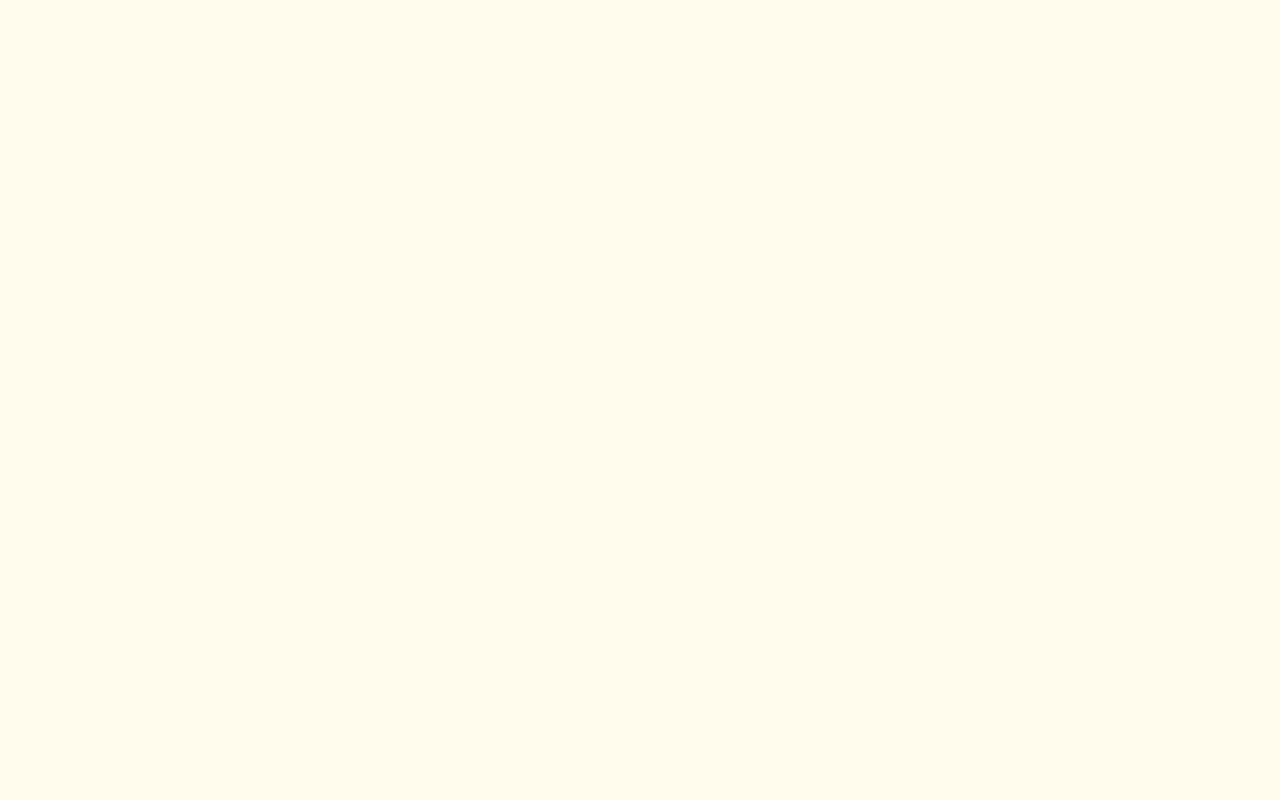
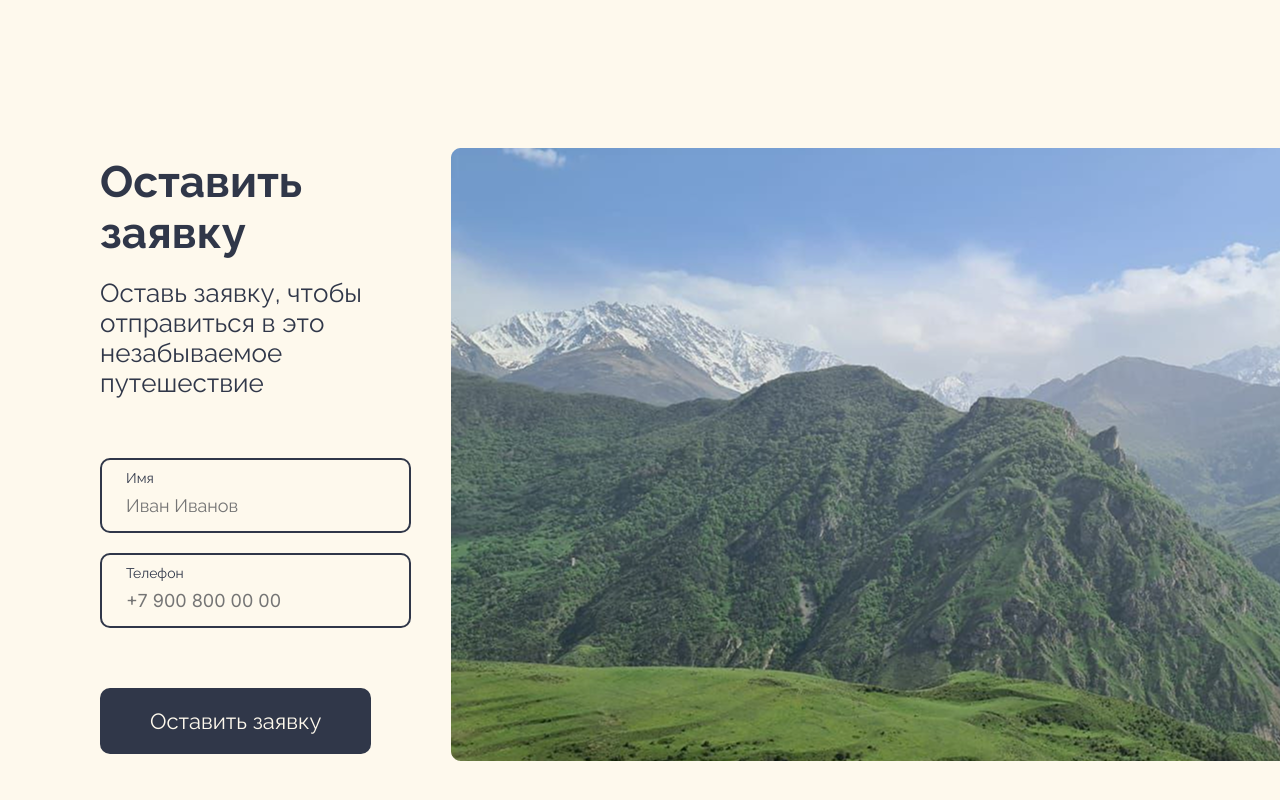
Before and after one commit to AmletixQ/camping-kshurta-frontend, a React (Vite) app: page / in a window 1280 px wide. Shown: the part 8803-9603 px from the top of the page. Before the commit the page ends 8951 px from the top, so only its background shows below. Built offline with nearby package versions, Linux system fonts and the light colour scheme.

Commit message:
Complete Form section

```diff
--- a/src/App.tsx
+++ b/src/App.tsx
@@ -1,12 +1,13 @@
 import Header from "./components/Header/Header";
-
-import styles from "./App.module.scss";
 import AboutUs from "./sections/AboutUs/AboutUs";
 import Accommodation from "./sections/Accommodation/Accommodation";
 import Moments from "./sections/Moments/Moments";
 import Conditions from "./sections/Conditions/Conditions";
 import Gallery from "./sections/Gallery/Gallery";
 import Rules from "./sections/Rules/Rules";
+import FormSection from "./sections/Form/FormSection";
+
+import styles from "./App.module.scss";
 
 const App = () => {
   return (
@@ -21,6 +22,7 @@ const App = () => {
         <Conditions />
         <Gallery />
         <Rules />
+        <FormSection />
       </main>
     </>
   );
--- /dev/null
+++ b/src/Input/Input.module.scss
@@ -0,0 +1,10 @@
+.input {
+  background: transparent;
+  border: none;
+
+  padding: 5px 0;
+}
+
+.inter {
+  font-family: "Inter";
+}
--- /dev/null
+++ b/src/Input/Input.tsx
@@ -0,0 +1,19 @@
+import { FC, InputHTMLAttributes } from "react";
+import styles from "./Input.module.scss";
+import { cva, VariantProps } from "class-variance-authority";
+
+const input = cva(styles.input, {
+  variants: {
+    font: {
+      number: styles.inter,
+    },
+  },
+});
+
+type IInputProps = InputHTMLAttributes<HTMLInputElement> &
+  VariantProps<typeof input>;
+
+const Input: FC<IInputProps> = ({ font, ...props }) => {
+  return <input {...props} className={input({ font })} />;
+};
+export default Input;
--- /dev/null
+++ b/src/components/Form/Form.module.scss
@@ -0,0 +1,25 @@
+.form {
+  display: flex;
+  flex-direction: column;
+  gap: 60px;
+
+  &__inputs {
+    display: flex;
+    flex-direction: column;
+    gap: 20px;
+  }
+
+  &__input_container {
+    display: flex;
+    flex-direction: column;
+    gap: 4px;
+
+    padding: 10px 24px;
+    border: 2px solid var(--primary-color);
+    border-radius: 10px;
+
+    & label {
+      font-size: var(--small-size);
+    }
+  }
+}
--- /dev/null
+++ b/src/components/Form/Form.tsx
@@ -0,0 +1,34 @@
+import { useState } from "react";
+import Input from "../../Input/Input";
+import Button from "../Button/Button";
+
+import styles from "./Form.module.scss";
+import PhoneInput from "../PhoneInput/PhoneInput";
+
+const Form = () => {
+  const [data, setData] = useState({
+    name: "",
+    phonenumber: "",
+  });
+  return (
+    <form className={styles.form}>
+      <div className={styles.form__inputs}>
+        <div className={styles.form__input_container}>
+          <label htmlFor="name">Имя</label>
+          <Input id="name" placeholder="Иван Иванов" />
+        </div>
+
+        <div className={styles.form__input_container}>
+          <label htmlFor="phonenumber">Телефон</label>
+          <PhoneInput
+            value={data.phonenumber}
+            onChange={(phonenumber) => setData({ ...data, phonenumber })}
+          />
+        </div>
+      </div>
+
+      <Button color="primary">Оставить заявку</Button>
+    </form>
+  );
+};
+export default Form;
--- /dev/null
+++ b/src/components/PhoneInput/PhoneInput.tsx
@@ -0,0 +1,48 @@
+import { ChangeEvent, FC } from "react";
+import Input from "../../Input/Input";
+
+interface IPhoneInputProps {
+  value: string;
+  onChange: (value: string) => void;
+}
+
+const PhoneInput: FC<IPhoneInputProps> = ({ value, onChange, ...props }) => {
+  const handleChange = (e: ChangeEvent<HTMLInputElement>) => {
+    const phone = e.target.value.replace(/\D/g, "");
+    if (phone.length > 15) {
+      return;
+    }
+    onChange(formatPhoneNumber(phone));
+  };
+
+  const formatPhoneNumber = (phone: string): string => {
+    if (phone.startsWith("7")) {
+      if (phone.length <= 1) return `+${phone}`;
+      if (phone.length <= 4) return `+7 (${phone.slice(1)}`;
+      if (phone.length <= 7)
+        return `+7 (${phone.slice(1, 4)}) ${phone.slice(4)}`;
+      if (phone.length <= 9)
+        return `+7 (${phone.slice(1, 4)}) ${phone.slice(4, 7)}-${phone.slice(
+          7
+        )}`;
+      return `+7 (${phone.slice(1, 4)}) ${phone.slice(4, 7)}-${phone.slice(
+        7,
+        9
+      )}-${phone.slice(9)}`;
+    }
+    return phone ? `+${phone}` : "";
+  };
+
+  return (
+    <Input
+      id="phonenumber"
+      placeholder="+7 900 800 00 00"
+      font="number"
+      type="text"
+      value={value}
+      onChange={handleChange}
+      {...props}
+    />
+  );
+};
+export default PhoneInput;
--- a/src/index.scss
+++ b/src/index.scss
@@ -27,4 +27,6 @@
 html {
   background-color: #fef9ed;
   scroll-behavior: smooth;
+
+  overflow-x: hidden;
 }
--- /dev/null
+++ b/src/sections/Form/FormSection.module.scss
@@ -0,0 +1,29 @@
+.form {
+  display: flex;
+  align-items: center;
+  justify-content: space-between;
+
+  gap: 40px;
+
+  padding-bottom: 150px;
+
+  &__container {
+    display: flex;
+    flex-direction: column;
+    gap: 60px;
+  }
+
+  &__box {
+    display: flex;
+    flex-direction: column;
+    gap: 20px;
+
+    & h2 {
+      font-size: var(--h2-size);
+    }
+
+    & p {
+      font-size: var(--h4-size);
+    }
+  }
+}
--- /dev/null
+++ b/src/sections/Form/FormSection.tsx
@@ -0,0 +1,25 @@
+import Container from "../../components/Container/Container";
+import Form from "../../components/Form/Form";
+
+import styles from "./FormSection.module.scss";
+
+const FormSection = () => {
+  return (
+    <Container side="right">
+      <div className={styles.form} id="form">
+        <div className={styles.form__container}>
+          <div className={styles.form__box}>
+            <h2>Оставить заявку</h2>
+            <p>
+              Оставь заявку, чтобы отправиться в это незабываемое путешествие
+            </p>
+          </div>
+
+          <Form />
+        </div>
+        <img src="/images/form-image.png" alt="" />
+      </div>
+    </Container>
+  );
+};
+export default FormSection;
```
Also changed, not shown: public/images/form-image.png (added), src/components/PhoneInput/PhoneInput.module.scss (added).
